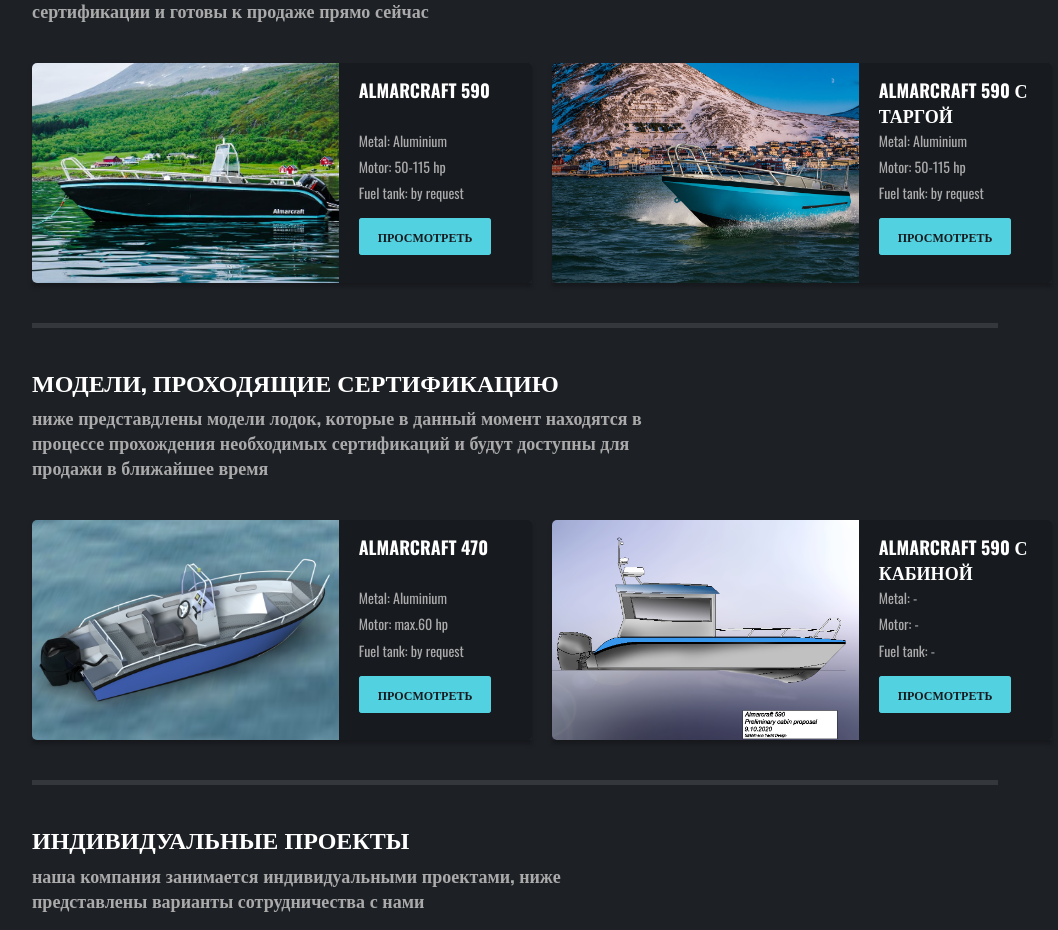
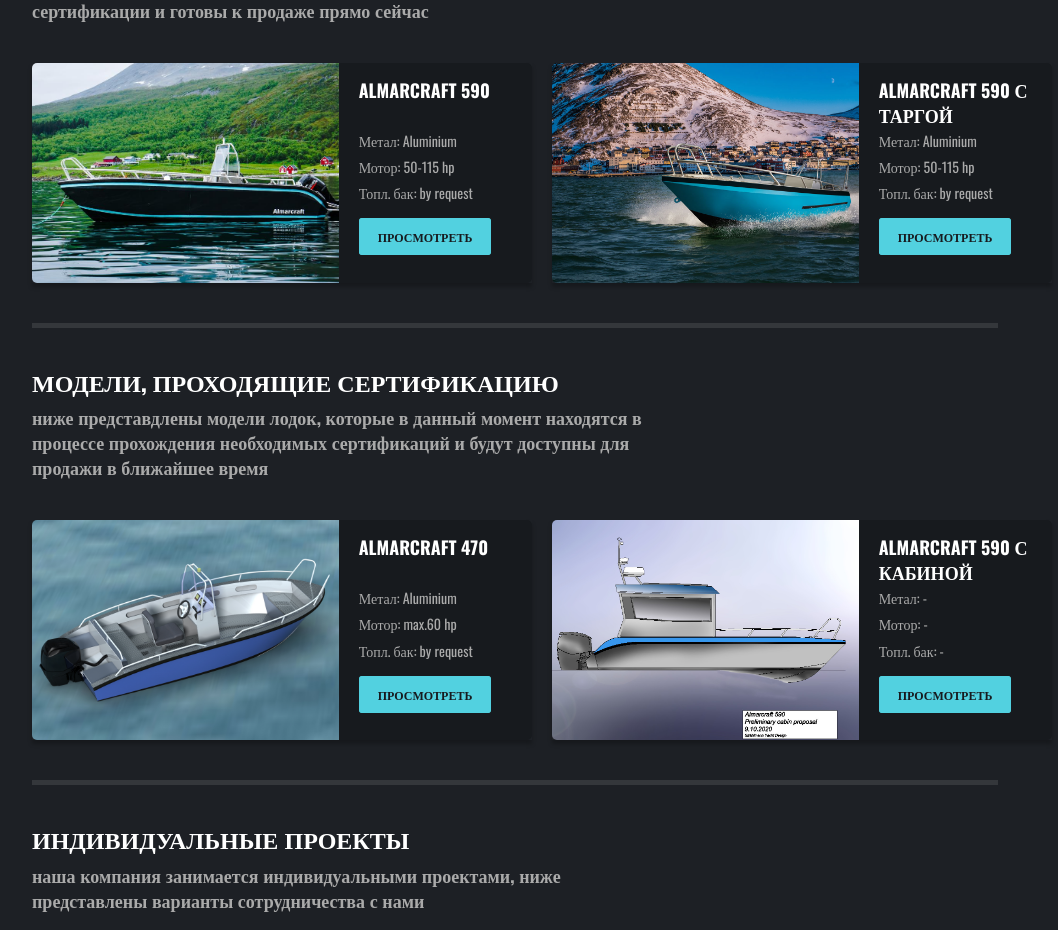
Before and after one commit to amckey/BPMS, a React (Create React App) app: page /#/ in a window 1280 px wide. Shown: the part 1000-1930 px from the top of the page, without its empty margins (125-1183 px from the left). Built offline with nearby package versions, Linux system fonts and the light colour scheme.

Commit message:
Update Catalog.js

```diff
--- a/src/components/Catalog/Catalog.js
+++ b/src/components/Catalog/Catalog.js
@@ -52,9 +52,9 @@
                     <div className={styles.menu_info}>
                         <h3>{item.main.title}</h3>
                         <div className={styles.menu_text}>
-                            {item.main.metal && <p>Metal: {item.main.metal}</p>}
-                            {item.main.motor && <p>Motor: {item.main.motor}</p>}
-                            {item.main.fuelTank && <p>Fuel tank: {item.main.fuelTank}</p>}
+                            {item.main.metal && <p>Метал: {item.main.metal}</p>}
+                            {item.main.motor && <p>Мотор: {item.main.motor}</p>}
+                            {item.main.fuelTank && <p>Топл. бак: {item.main.fuelTank}</p>}
                         </div>
                         <div className={styles.menu_button}>
                             {/*<button onClick={() => push(`/boats/${item.main.short_link}`)}>Просмотреть</button>*/}
@@ -76,9 +76,9 @@
                     <div className={styles.menu_info}>
                         <h3>{item.main.title}</h3>
                         <div className={styles.menu_text}>
-                            {item.main.metal && <p>Metal: {item.main.metal}</p>}
-                            {item.main.motor && <p>Motor: {item.main.motor}</p>}
-                            {item.main.fuelTank && <p>Fuel tank: {item.main.fuelTank}</p>}
+                            {item.main.metal && <p>Метал: {item.main.metal}</p>}
+                            {item.main.motor && <p>Мотор: {item.main.motor}</p>}
+                            {item.main.fuelTank && <p>Топл. бак: {item.main.fuelTank}</p>}
                         </div>
                         <div className={styles.menu_button}>
                             <Link to={`/boats/${item.main.short_link}`}>Просмотреть</Link>
```
